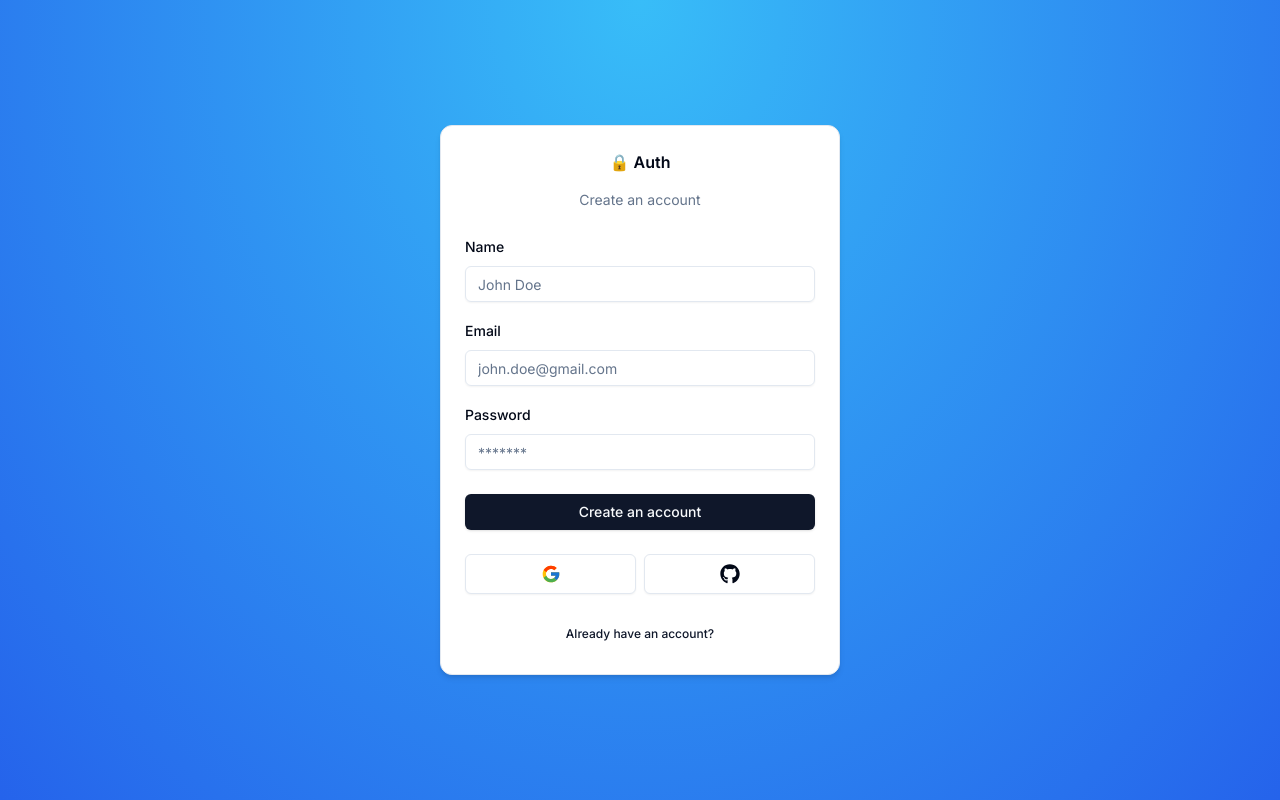
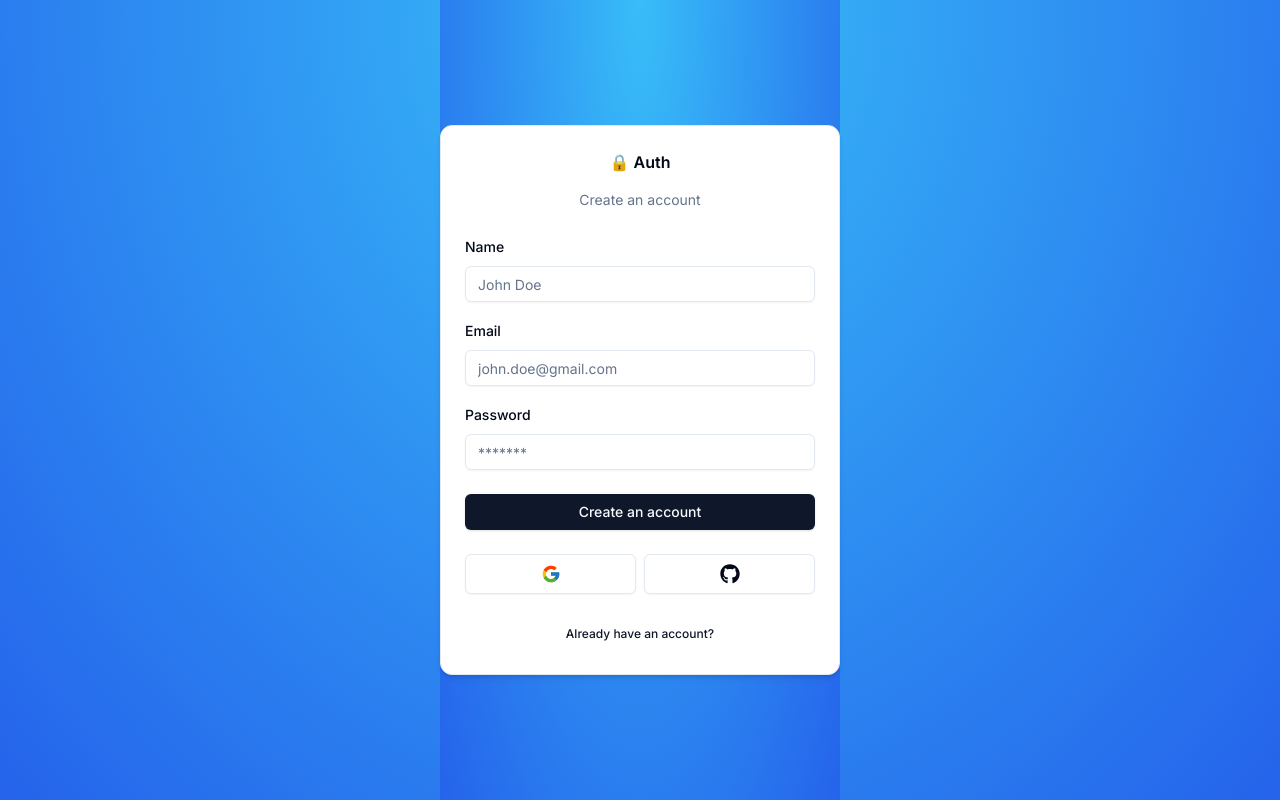
Before and after one commit to thadeus47/next-auth, a Next.js app: page /auth/register in a window 1280 px wide. Built offline with nearby package versions, Linux system fonts and the light colour scheme; no server answers.

Commit message:
auth layout issue update

```diff
--- /dev/null
+++ b/app/auth/layout.tsx
@@ -0,0 +1,11 @@
+import { ReactNode } from "react";
+
+const AuthLayout = ({  children }: { children: React.ReactNode}) => {
+   return (
+     <div className="h-full flex items-center justify-center bg-[radial-gradient(ellipse_at_top,_var(--tw-gradient-stops))] from-sky-400 to-blue-600">
+         {children}
+     </div>
+   )
+}
+
+export default AuthLayout;
```
